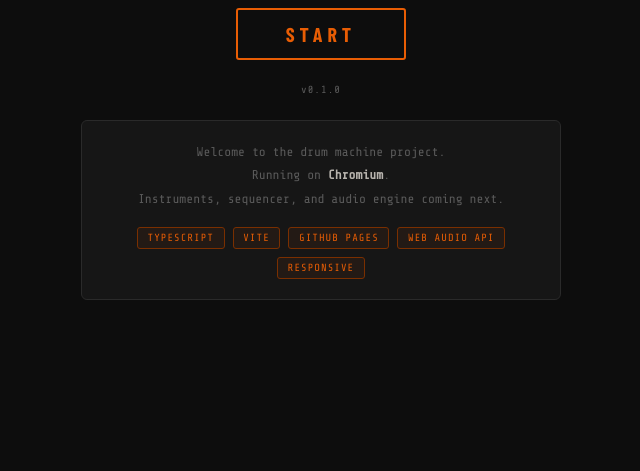
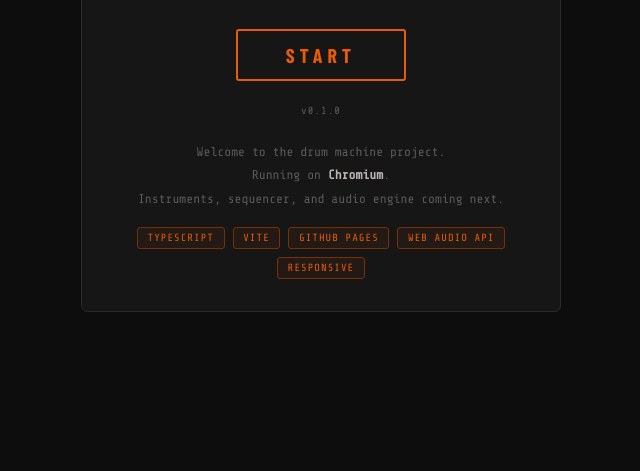
Before and after one commit to benoitantelme/drumm.js, a website built with Vite: page index.html in a window 1280 px wide. Shown: the part 329-800 px from the top of the page, without its empty margins (319-959 px from the left). Built offline with nearby package versions, Linux system fonts and the light colour scheme; a web font is replaced by a local one.

Commit message:
box wrap all content

```diff
--- a/src/style.css
+++ b/src/style.css
@@ -90,19 +90,20 @@ body {
   align-items: center;
   gap: 1.5rem;
   animation: fadeUp 0.5s ease both;
+  background: var(--panel);
+  border: 1px solid var(--border);
+  border-radius: var(--radius-md);
+  padding: 2rem 1.5rem;
+  width: 100%;
+  max-width: 480px;
 }
 
 .dm-greeting__info {
-  background: var(--panel);
-  border: 1px solid var(--border);
-  border-radius: var(--radius-md);
-  padding: 1.25rem 1.5rem;
   display: flex;
   flex-direction: column;
   align-items: center;
   gap: 1rem;
   width: 100%;
-  max-width: 480px;
 }
 
 .dm-greeting__info-text {
```
